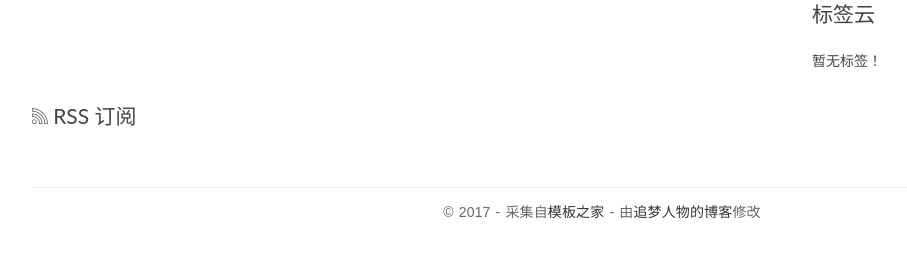
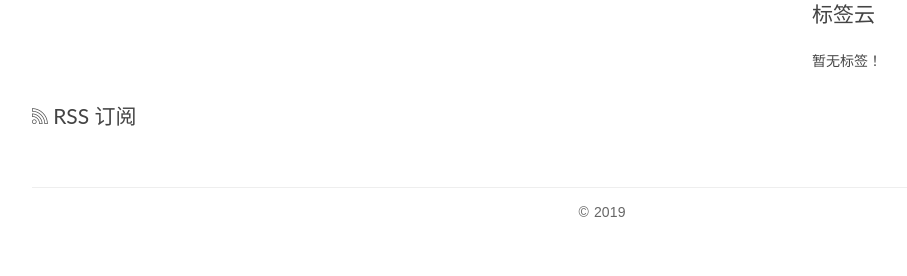
Before and after one commit to cosmosmagic/django-blog, a Django app: page / in a window 1280 px wide. Shown: the part 524-800 px from the top of the page, without its empty margins (38-945 px from the left). Run offline with Django 3.2, Linux system fonts and the light colour scheme; data that the repository does not hold is empty; some libraries are stand-ins or nearby versions.

Commit message:
Update base.html

```diff
--- a/templates/base.html
+++ b/templates/base.html
@@ -150,9 +150,9 @@
     <div class="container">
         <div class="row">
             <div class="col-md-12">
-                <p class="copyright">&copy 2017 - 采集自<a href="http://www.cssmoban.com/"
-                                                        target="_blank" title="模板之家">模板之家</a>
-                    - 由<a href="http://zmrenwu.com/" title="网页模板" target="_blank">追梦人物的博客</a>修改
+                <p class="copyright">&copy 2019 <a href="#"
+                                                        target="_blank" title=""></a>
+                    <a href="#" title="" target="_blank"></a>
                 </p>
             </div>
         </div>
```
